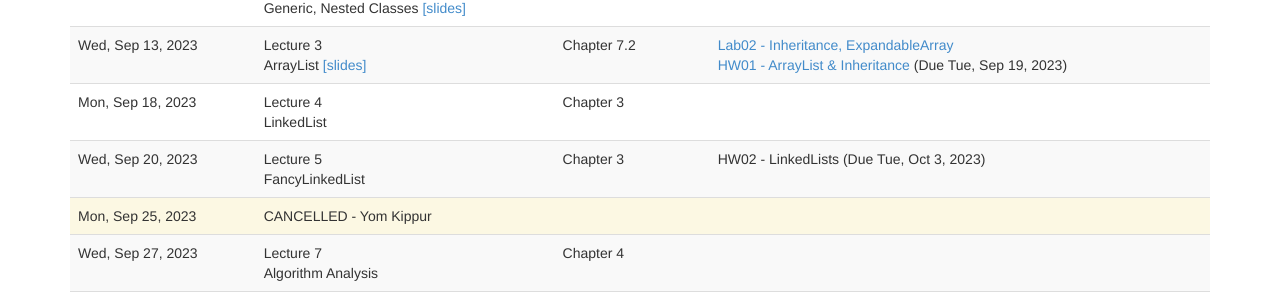
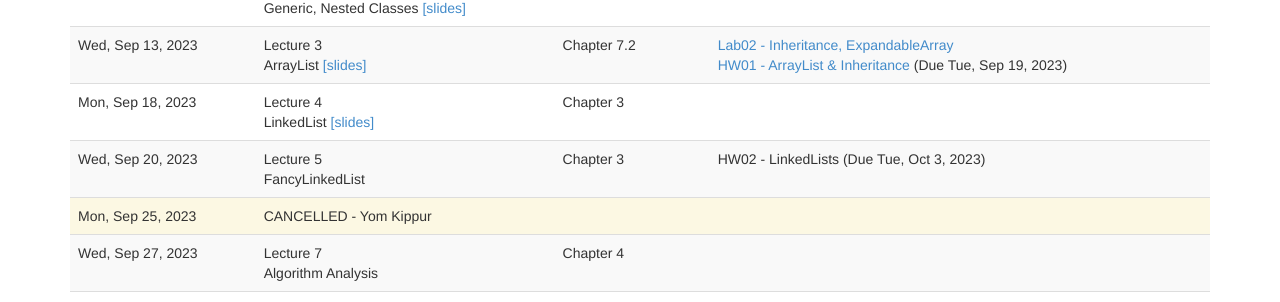
Before and after one commit to kalte0/BMC-CS-151.github.io, a Jekyll site: the page built from schedule.md, in a window 1280 px wide and 900 px high, scrolled down 357 px. Shown: the part 146-448 px from the top of the window. Built offline with Jekyll 4.4.1, drawn with Linux system fonts in a browser that asks for light colours; nearby versions of some CDN libraries.

Commit message:
lec04 slides

```diff
--- a/_data/schedule.yaml
+++ b/_data/schedule.yaml
@@ -50,7 +50,7 @@
       readings:
         -
           title: "Chapter 3"
-      slides: ~
+      slides: "slides/lecture04.pdf"
       recording: ~
     -
       date: 2023-09-20
```
Also changed, not shown: 1 other file.
